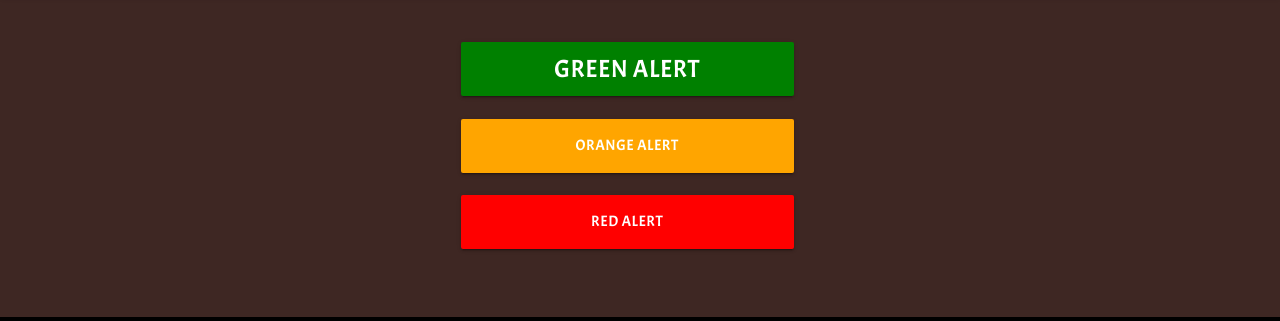
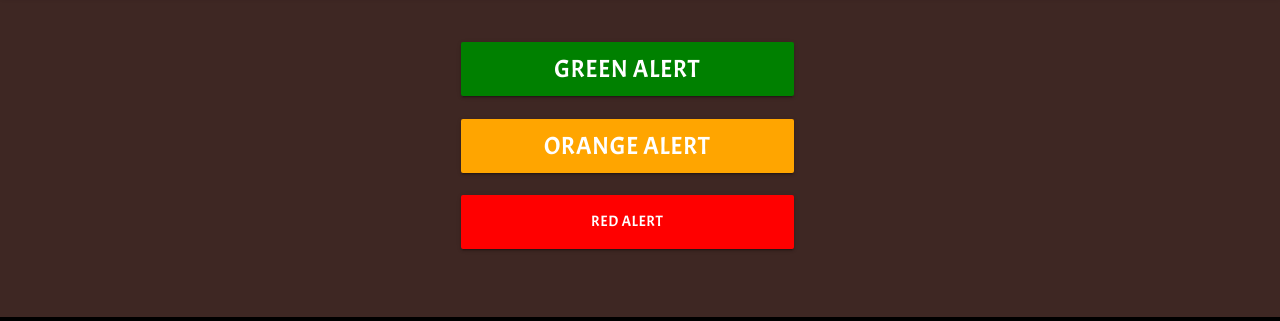
Before and after one commit to Amritha777/LOCALERT, a plain HTML site: page public/index.html in a window 1280 px wide. Shown: the part 67-388 px from the top of the page. Drawn offline with nearby package versions, Linux system fonts and the light colour scheme; some packages are replaced by stand-ins of ours.

Commit message:
Update style.css

```diff
--- a/public/style.css
+++ b/public/style.css
@@ -89,6 +89,7 @@ border:0.5px solid #ee6e73;
   background-color: orange;
   width:26vw;
   margin-left: 31vw;
+  font-size:1.65rem;
 }
 #red{
   background-color: red;
```
